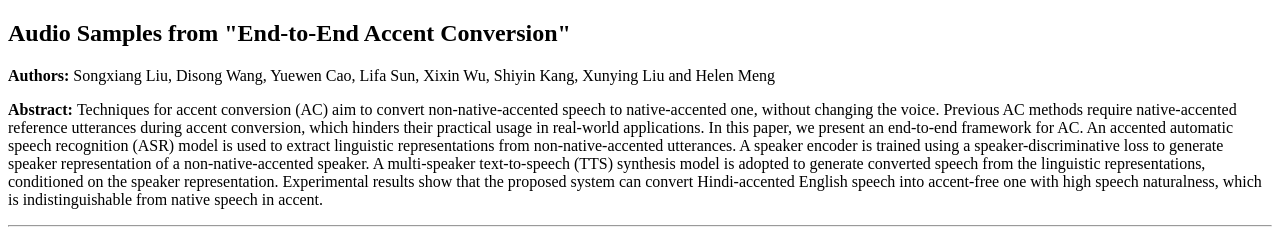
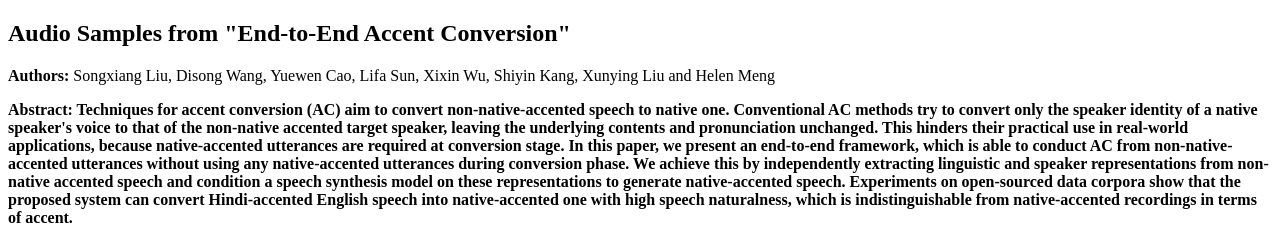
Before and after one commit to liusongxiang/end2endAC, a plain HTML site: page index.html in a window 1280 px wide. Shown: the top 242 px of the page. Drawn offline with Linux system fonts and the light colour scheme.

Commit message:
Update index.html

```diff
--- a/index.html
+++ b/index.html
@@ -6,7 +6,8 @@
 	<body><h2 >Audio Samples from "End-to-End Accent Conversion"</h2>
 	<!-- <h2 align="center">Songxiang Liu, Helen Meng</h2> -->
 	<p><strong>Authors: </strong>Songxiang Liu, Disong Wang, Yuewen Cao, Lifa Sun, Xixin Wu, Shiyin Kang, Xunying Liu and Helen Meng</p>
-	<p><strong>Abstract: </strong>Techniques for accent conversion (AC) aim to convert non-native-accented speech to native-accented one, without changing the voice. Previous AC methods require native-accented reference utterances during accent conversion, which hinders their practical usage in real-world applications. In this paper, we present an end-to-end framework for AC. An accented automatic speech recognition (ASR) model is used to extract linguistic representations from non-native-accented utterances. A speaker encoder is trained using a speaker-discriminative loss to generate speaker representation of a non-native-accented speaker. A multi-speaker text-to-speech (TTS) synthesis model is adopted to generate converted speech from the linguistic representations, conditioned on the speaker representation. Experimental results show that the proposed system can convert Hindi-accented English speech into accent-free one with high speech naturalness, which is indistinguishable from native speech in accent.  </p>
+	<p><strong>Abstract: Techniques for accent conversion (AC) aim to convert non-native-accented speech to native one. Conventional AC methods try to convert only the speaker identity of a native speaker's voice to that of the non-native accented target speaker, leaving the underlying contents and pronunciation unchanged. This hinders their practical use in real-world applications, because native-accented utterances are required at conversion stage. In this paper, we present an end-to-end framework, which is able to conduct AC from non-native-accented utterances without using any native-accented utterances during conversion phase. We achieve this by independently extracting linguistic and speaker representations from non-native accented speech and condition a speech synthesis model on these representations to generate native-accented speech. Experiments on open-sourced data corpora show that the proposed system can convert Hindi-accented English speech into native-accented one with high speech naturalness, which is indistinguishable from native-accented recordings in terms of accent.</strong>
+		</p>
 <hr>
 
 <h2>System Description</h3>
```
